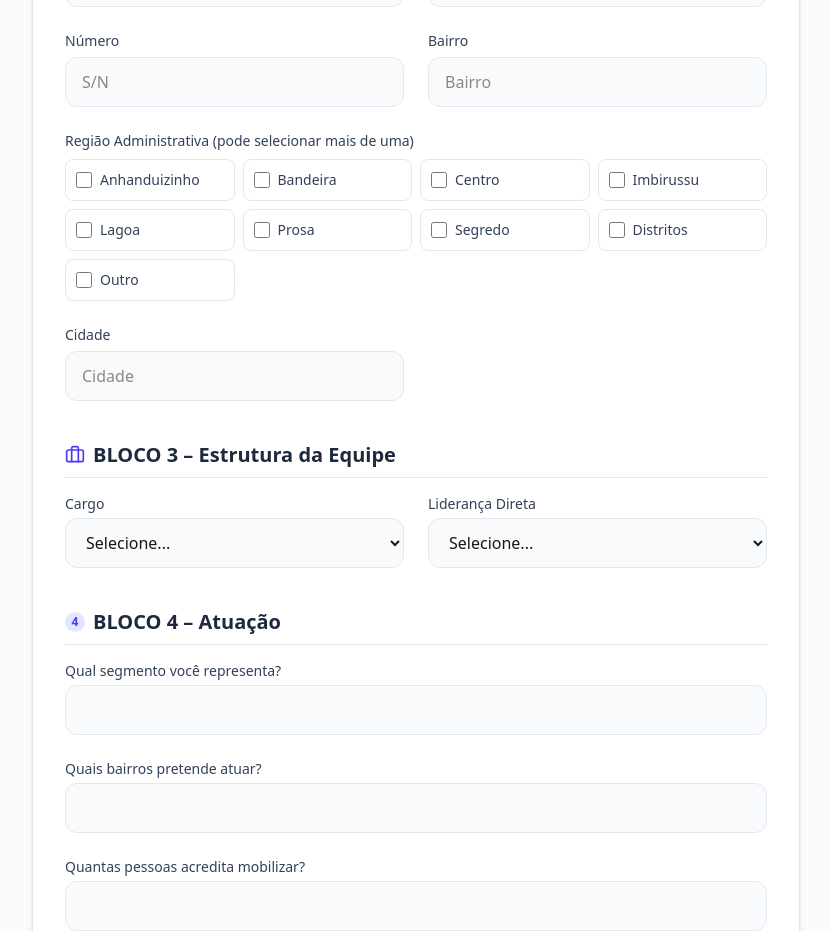
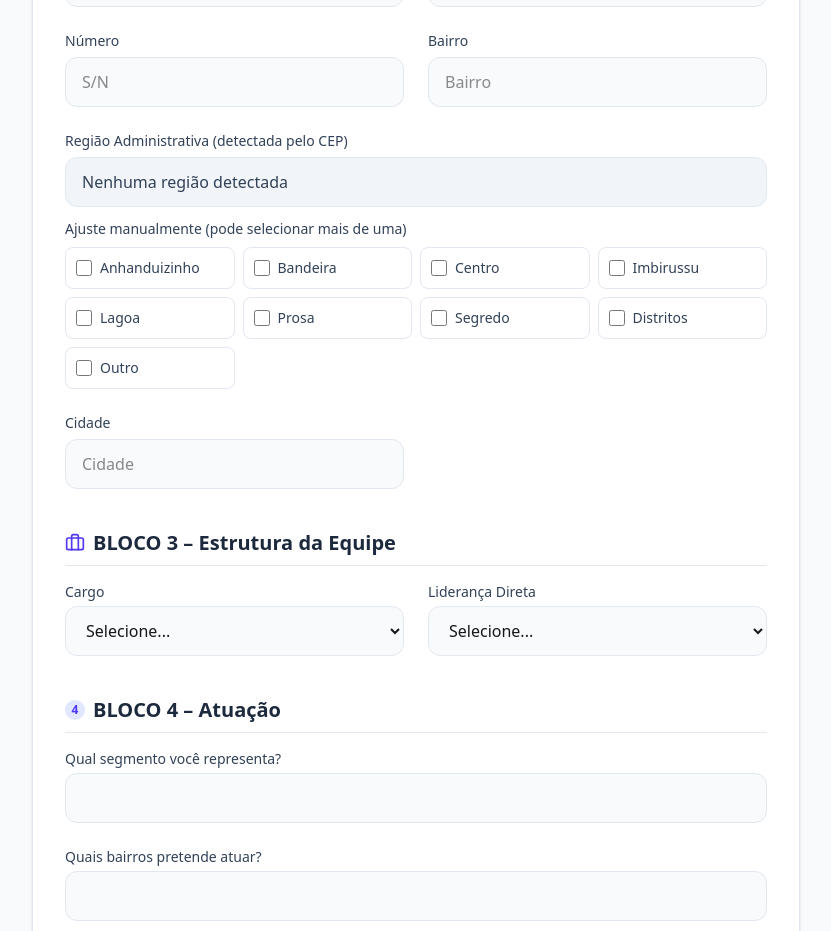
Before and after one commit to marianedsouza/GDL---MB, a React (Vite) app: page /cadastro in a window 1280 px wide. Shown: the part 820-1751 px from the top of the page, without its empty margins (224-1055 px from the left). Built offline with nearby package versions, Linux system fonts and the light colour scheme.

Commit message:
feat: show read-only administrative region field detected by CEP

```diff
--- a/src/pages/CadastroLideranca.tsx
+++ b/src/pages/CadastroLideranca.tsx
@@ -422,7 +422,14 @@ export default function CadastroLideranca() {
                 <input type="text" name="neighborhood" value={formData.neighborhood} onChange={handleChange} className="w-full px-4 py-3 bg-slate-50 border border-slate-200 rounded-xl focus:bg-white focus:ring-2 focus:ring-indigo-600 outline-none" placeholder="Bairro" />
               </div>
               <div className="md:col-span-2">
-                <label className="block text-sm font-medium text-slate-700 mb-2">Região Administrativa (pode selecionar mais de uma)</label>
+                <label className="block text-sm font-medium text-slate-700 mb-1.5">Região Administrativa (detectada pelo CEP)</label>
+                <input
+                  type="text"
+                  readOnly
+                  value={formData.administrativeRegions.length > 0 ? formData.administrativeRegions.join(', ') : 'Nenhuma região detectada'}
+                  className="w-full px-4 py-3 bg-slate-100 border border-slate-200 rounded-xl text-slate-700 outline-none cursor-default"
+                />
+                <label className="block text-sm font-medium text-slate-700 mb-2 mt-3">Ajuste manualmente (pode selecionar mais de uma)</label>
                 <div className="grid grid-cols-2 md:grid-cols-4 gap-2">
                   {(formData.city ? getRegioesPorCidade(formData.city) : REGIOES).map((r) => (
                     <label key={r} className={`flex items-center gap-2 p-2.5 border rounded-lg cursor-pointer transition-colors ${formData.administrativeRegions.includes(r) ? 'border-indigo-400 bg-indigo-50' : 'border-slate-200 hover:bg-slate-50'}`}>
--- a/src/pages/PublicForm.tsx
+++ b/src/pages/PublicForm.tsx
@@ -327,7 +327,14 @@ export default function PublicForm() {
                 <input type="text" value={neighborhood} onChange={(e) => setNeighborhood(e.target.value)} className="w-full px-4 py-3 bg-slate-50 border border-slate-200 rounded-xl focus:bg-white focus:ring-2 focus:ring-indigo-600 outline-none" placeholder="Bairro" />
               </div>
               <div className="md:col-span-2">
-                <label className="block text-sm font-medium text-slate-700 mb-2">Região Administrativa (pode selecionar mais de uma)</label>
+                <label className="block text-sm font-medium text-slate-700 mb-1.5">Região Administrativa (detectada pelo CEP)</label>
+                <input
+                  type="text"
+                  readOnly
+                  value={administrativeRegions.length > 0 ? administrativeRegions.join(', ') : 'Nenhuma região detectada'}
+                  className="w-full px-4 py-3 bg-slate-100 border border-slate-200 rounded-xl text-slate-700 outline-none cursor-default"
+                />
+                <label className="block text-sm font-medium text-slate-700 mb-2 mt-3">Ajuste manualmente (pode selecionar mais de uma)</label>
                 <div className="grid grid-cols-2 md:grid-cols-4 gap-2">
                   {(city ? getRegioesPorCidade(city) : REGIOES).map((r) => (
                     <label key={r} className={`flex items-center gap-2 p-2.5 border rounded-lg cursor-pointer transition-colors ${administrativeRegions.includes(r) ? 'border-indigo-400 bg-indigo-50' : 'border-slate-200 hover:bg-slate-50'}`}>
```
